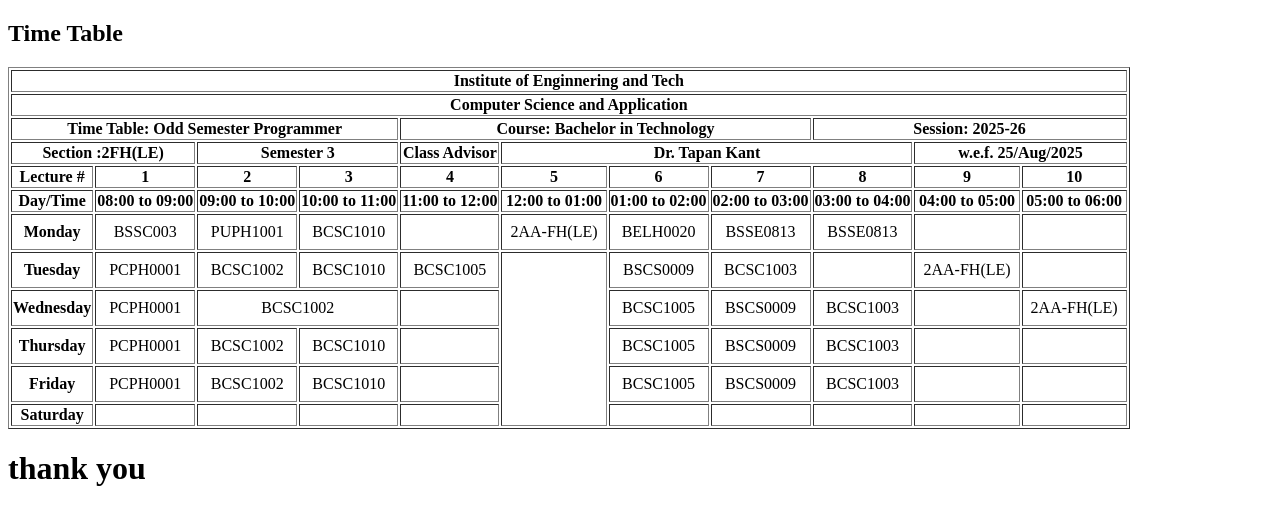
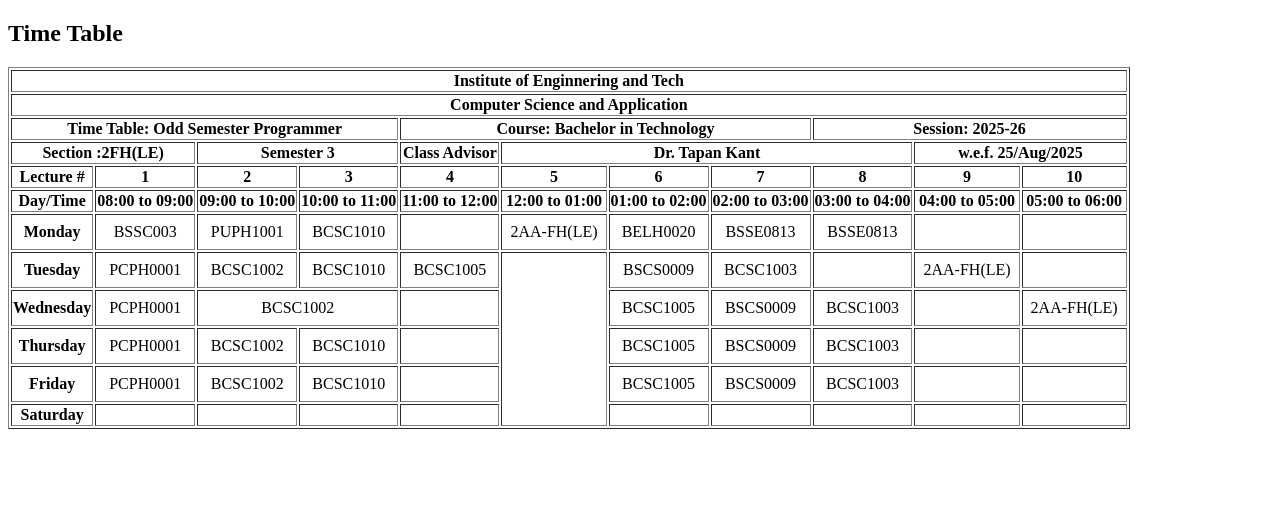
Before and after one commit to Aman07-web/project1, a plain HTML site: page HTML/Assignment/task1.html in a window 1280 px wide. Drawn offline with Linux system fonts and the light colour scheme.

Commit message:
new commit

```diff
--- a/task1.html
+++ b/HTML/Assignment/task1.html
@@ -149,6 +149,6 @@
 
     </tbody>
 </table>
-<h1>thank you</h1>
+
 </body>
 </html>
```
